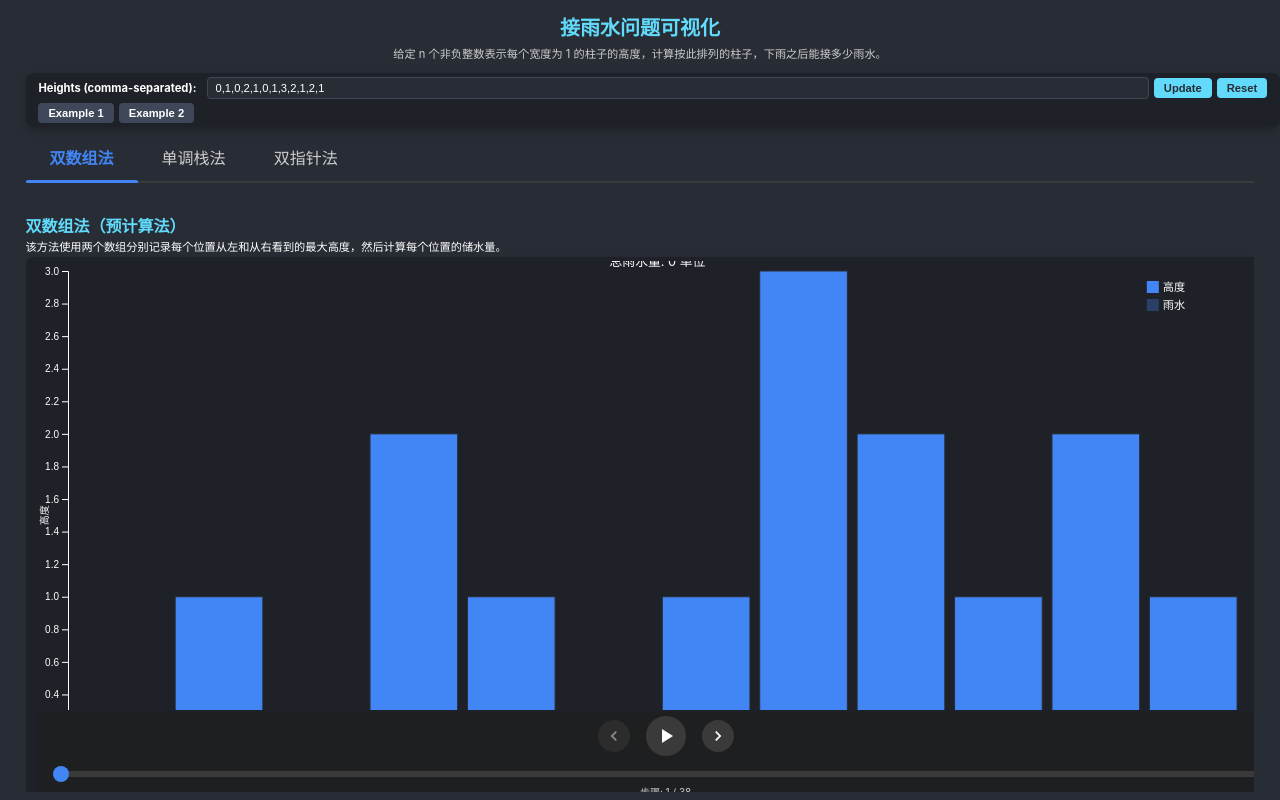
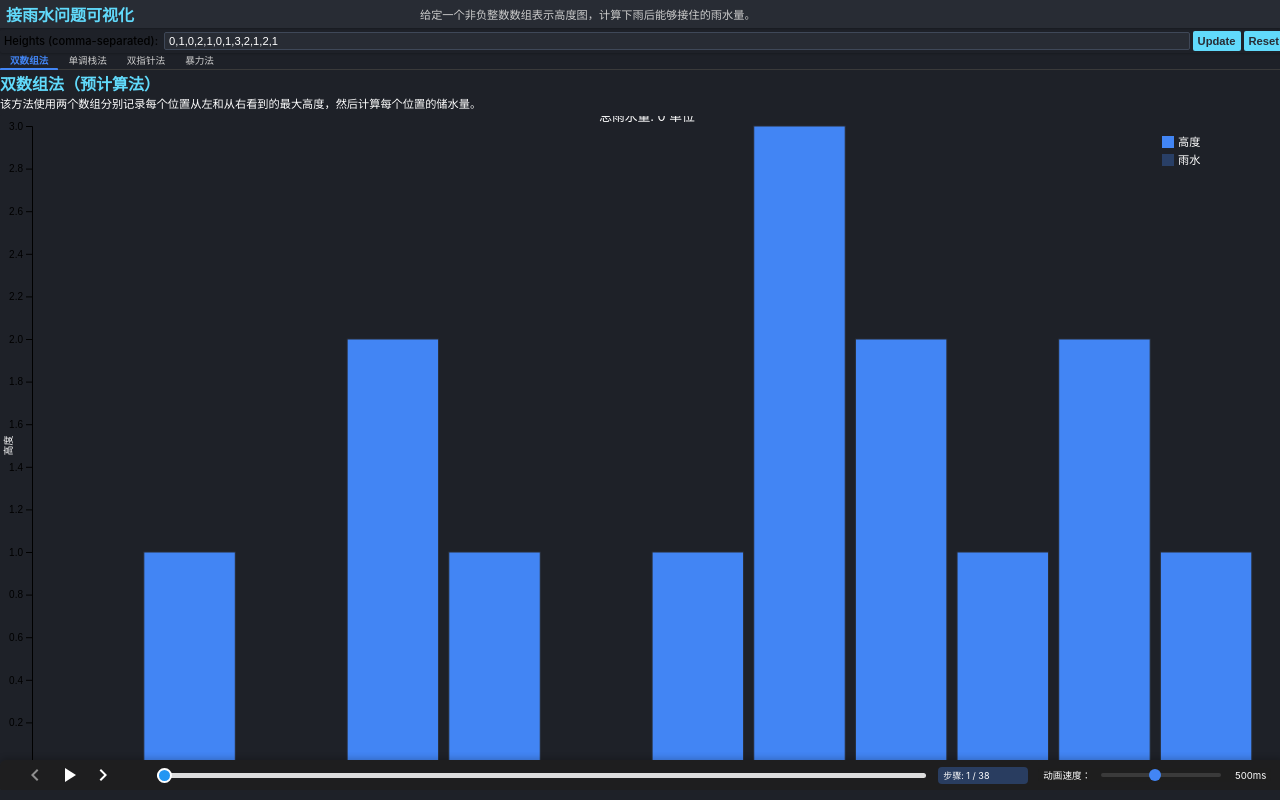
Before and after one commit to fuck-algorithm/leetcode-42-trapping-rain-water, a React (Create React App) app: page / in a window 1280 px wide. Built offline with nearby package versions, Linux system fonts and the light colour scheme.

Commit message:
feat: 改进布局结构，添加visualization-wrapper类以解决控制面板遮挡问题

```diff
--- a/src/App.css
+++ b/src/App.css
@@ -1,24 +1,19 @@
 .App {
-  text-align: center;
-  background-color: #282c34;
+  display: flex;
+  flex-direction: column;
   width: 100vw;
   height: 100vh;
   overflow: hidden;
-  display: flex;
-  justify-content: center;
-  align-items: center;
-  color: white;
+  background-color: #1e2128;
 }
 
 .App-content {
   display: flex;
   flex-direction: column;
   width: 100%;
-  height: 100%;
-  max-width: 100vw;
-  max-height: 100vh;
-  padding: 1vh 2vw;
-  box-sizing: border-box;
+  height: calc(100% - 26px);
+  overflow: hidden;
+  padding-top: 1px;
 }
 
 .App-logo {
@@ -33,12 +28,37 @@
 }
 
 .App-header {
-  flex: 0 0 auto;
+  padding: 2px 6px;
+  background-color: #282c34;
+  color: white;
+  box-shadow: 0 1px 2px rgba(0, 0, 0, 0.2);
+  height: 24px;
+  display: flex;
+  align-items: center;
+  z-index: 10;
+}
+
+.header-flex {
+  display: flex;
+  align-items: center;
+  justify-content: flex-start;
+  gap: 10px;
   width: 100%;
-  display: flex;
-  flex-direction: column;
-  align-items: center;
-  padding: 0.5vh 0;
+  height: 100%;
+}
+
+.App-header h1 {
+  margin: 0;
+  font-size: 1rem;
+  font-weight: 600;
+  white-space: nowrap;
+}
+
+.App-header .description {
+  margin: 0;
+  font-size: 0.7rem;
+  font-weight: 400;
+  max-width: 70%;
 }
 
 .App-link {
@@ -54,17 +74,6 @@
   }
 }
 
-.visualization-container {
-  width: 100%;
-  height: 100%;
-  background-color: #1e2128;
-  border-radius: 8px;
-  padding: 0.5vh 1vw;
-  box-shadow: 0 4px 8px rgba(0, 0, 0, 0.2);
-  display: flex;
-  flex-direction: column;
-}
-
 .rain-water-container {
   width: 100%;
   height: 100%;
@@ -75,9 +84,8 @@
 
 .d3-component {
   width: 100%;
-  flex: 1 1 auto;
-  height: auto;
-  max-height: 100%;
+  height: 100%;
+  overflow: hidden;
 }
 
 h1 {
@@ -99,44 +107,59 @@ h1 {
 .control-panel {
   flex: 0 0 auto;
   width: 100%;
-  margin: 0.5vh 0;
-  padding: 0.5vh 1vw;
+  margin: 0;
+  padding: 2px 4px;
   background-color: #1e2128;
-  border-radius: 8px;
-  box-shadow: 0 4px 8px rgba(0, 0, 0, 0.2);
+  border-radius: 2px;
+  box-shadow: 0 1px 2px rgba(0, 0, 0, 0.2);
   display: flex;
   flex-direction: column;
-  gap: 0.5vh;
+  gap: 1px;
+  z-index: 5;
 }
 
 .heights-input-control {
   width: 100%;
 }
 
+.heights-input-control .input-group {
+  display: flex;
+  flex-direction: column;
+  width: 100%;
+  margin-bottom: 2px;
+}
+
 .heights-input-control .input-row {
   display: flex;
   flex-wrap: wrap;
   align-items: center;
-  gap: 5px;
-  margin-bottom: 0.5vh;
+  gap: 3px;
+  margin-bottom: 0;
+  width: 100%;
+}
+
+.heights-input-control .buttons-group {
+  display: flex;
+  flex-wrap: wrap;
+  gap: 3px;
 }
 
 .heights-input-control label {
   flex: 0 0 auto;
-  margin-right: 5px;
-  font-weight: bold;
-  font-size: clamp(0.7rem, 1.2vh, 0.9rem);
+  margin-right: 3px;
+  font-weight: 500;
+  font-size: 0.7rem;
 }
 
 .heights-input-control input {
   flex: 1;
   min-width: 200px;
-  padding: 4px 8px;
+  padding: 2px 4px;
   border: 1px solid #3f4858;
   background-color: #282c34;
   color: white;
-  border-radius: 4px;
-  font-size: clamp(0.7rem, 1.2vh, 0.9rem);
+  border-radius: 2px;
+  font-size: 0.7rem;
 }
 
 .heights-input-control input.error {
@@ -151,15 +174,16 @@ h1 {
 }
 
 .heights-input-control button {
-  padding: 4px 10px;
+  padding: 1px 5px;
+  height: 20px;
   background-color: #61dafb;
   color: #282c34;
   border: none;
-  border-radius: 4px;
+  border-radius: 2px;
   cursor: pointer;
   font-weight: bold;
   transition: background-color 0.2s;
-  font-size: clamp(0.7rem, 1.2vh, 0.9rem);
+  font-size: 0.7rem;
 }
 
 .heights-input-control button:hover {
@@ -167,18 +191,7 @@ h1 {
 }
 
 .heights-input-control .examples {
-  display: flex;
-  gap: 5px;
-  margin-top: 0.5vh;
-}
-
-.heights-input-control .examples button {
-  background-color: #3f4858;
-  color: white;
-}
-
-.heights-input-control .examples button:hover {
-  background-color: #505b70;
+  display: none;
 }
 
 .description {
@@ -197,10 +210,32 @@ h1 {
 }
 
 .visualization-panel {
-  flex: 1 1 auto;
+  flex: 1;
   width: 100%;
-  margin-top: 0.3vh;
   display: flex;
+  overflow: hidden;
+  position: relative;
+  height: calc(100% - 30px - 18px); /* 减去header和tab高度 */
+}
+
+.visualization-container {
+  width: 100%;
+  height: 100%;
+  background-color: #1e2128;
+  border-radius: 2px;
+  padding: 2px;
+  display: flex;
+  flex-direction: column;
+  overflow: hidden;
+  flex: 1;
+  position: relative;
+  padding-bottom: 30px; /* 为控制面板预留空间 */
+}
+
+.visualization-wrapper {
+  width: 100%;
+  height: 100%;
+  position: relative;
   overflow: hidden;
 }
 
@@ -209,6 +244,7 @@ h1 {
   height: 100%;
   display: flex;
   flex-direction: column;
+  overflow: hidden;
 }
 
 .algorithm-description {
@@ -240,49 +276,64 @@ h1 {
 }
 
 .tab-header {
-  flex: 0 0 auto;
-  display: flex;
-  border-bottom: 2px solid #3a3a3a;
-  margin-bottom: 0.3vh;
+  flex: 0 0 auto !important;
+  display: flex !important;
+  border-bottom: 1px solid #3a3a3a !important;
+  margin: 0 !important;
+  padding: 0 !important;
+  height: 16px !important;
+  min-height: 16px !important;
+  max-height: 16px !important;
+  overflow: visible !important;
+  z-index: 4 !important;
 }
 
 .tab-button {
-  background: none;
-  border: none;
-  padding: 0.5vh 2vw;
-  color: #ccc;
-  font-size: clamp(0.7rem, 1.2vh, 0.9rem);
-  cursor: pointer;
-  transition: all 0.3s ease;
-  position: relative;
-  font-weight: 500;
+  background: none !important;
+  border: none !important;
+  padding: 0 10px !important;
+  margin: 0 !important;
+  color: #ccc !important;
+  font-size: 0.6rem !important;
+  cursor: pointer !important;
+  transition: all 0.3s ease !important;
+  position: relative !important;
+  font-weight: 500 !important;
+  line-height: 16px !important;
+  height: 16px !important;
+  max-height: 16px !important;
+  display: flex !important;
+  align-items: center !important;
+  justify-content: center !important;
 }
 
 .tab-button:hover {
-  color: #fff;
-  background-color: rgba(66, 133, 244, 0.1);
+  color: #fff !important;
+  background-color: rgba(66, 133, 244, 0.1) !important;
 }
 
 .tab-button.active {
-  color: #4285f4;
-  font-weight: bold;
+  color: #4285f4 !important;
+  font-weight: bold !important;
 }
 
 .tab-button.active::after {
-  content: '';
-  position: absolute;
-  bottom: -2px;
-  left: 0;
-  width: 100%;
-  height: 3px;
-  background-color: #4285f4;
-  border-top-left-radius: 2px;
-  border-top-right-radius: 2px;
+  content: '' !important;
+  position: absolute !important;
+  bottom: -1px !important;
+  left: 0 !important;
+  width: 100% !important;
+  height: 2px !important;
+  background-color: #4285f4 !important;
+  border-top-left-radius: 1px !important;
+  border-top-right-radius: 1px !important;
 }
 
 .tab-content {
-  flex: 1 1 auto;
-  overflow: hidden;
-  display: flex;
-  flex-direction: column;
+  flex: 1 !important;
+  display: flex !important;
+  flex-direction: column !important;
+  overflow: hidden !important;
+  padding-top: 1px !important;
+  position: relative !important;
 }
--- a/src/App.tsx
+++ b/src/App.tsx
@@ -1,28 +1,28 @@
 import React, { useState, useEffect } from 'react';
 import './App.css';
-import TabControl, { TabItem } from './components/common/TabControl';
+import HeightsInputControl from './components/HeightsInputControl';
 import PrecomputationVisualizer from './algorithms/precomputation/PrecomputationVisualizer';
 import MonotonicStackVisualizer from './algorithms/monotonicStack/MonotonicStackVisualizer';
 import TwoPointersVisualizer from './algorithms/twoPointers/TwoPointersVisualizer';
-import HeightsInputControl from './components/HeightsInputControl';
+import TabControl from './components/common/TabControl';
+import BruteForceVisualizer from './algorithms/bruteForce/BruteForceVisualizer';
+
+// 默认高度数组
+const defaultHeights = [0, 1, 0, 2, 1, 0, 1, 3, 2, 1, 2, 1];
 
 function App() {
-  // Default data for the trapping rain water problem
-  const defaultHeights = [0, 1, 0, 2, 1, 0, 1, 3, 2, 1, 2, 1];
+  // 状态
+  const [heights, setHeights] = useState<number[]>(defaultHeights);
+  const [activeTab, setActiveTab] = useState<string>("precomputation");
+  const [speed, setSpeed] = useState<number>(500);
 
-  // State to keep track of the current heights
-  const [heights, setHeights] = useState<number[]>(defaultHeights);
-  // State to control animation speed
-  const [speed, setSpeed] = useState<number>(500);
-  // State to track the active algorithm tab
-  const [activeTab, setActiveTab] = useState<string>("precomputation");
-  // State to track viewport dimensions
+  // 视口尺寸状态
   const [viewportSize, setViewportSize] = useState({
     width: window.innerWidth,
     height: window.innerHeight
   });
 
-  // Update viewport size on resize
+  // 处理窗口大小变化
   useEffect(() => {
     const handleResize = () => {
       setViewportSize({
@@ -35,13 +35,13 @@ function App() {
     return () => window.removeEventListener('resize', handleResize);
   }, []);
 
-  // 处理速度变化，传递给所有可视化组件
+  // 处理速度变化
   const handleSpeedChange = (newSpeed: number) => {
     setSpeed(newSpeed);
   };
 
-  // Define tabs for different algorithms
-  const algorithmTabs: TabItem[] = [
+  // 算法标签页
+  const algorithmTabs = [
     {
       id: "precomputation",
       title: "双数组法",
@@ -56,19 +56,34 @@ function App() {
       id: "twoPointers",
       title: "双指针法",
       content: <TwoPointersVisualizer heights={heights} speed={speed} onSpeedChange={handleSpeedChange} />
+    },
+    {
+      id: "bruteForce",
+      title: "暴力法",
+      content: <BruteForceVisualizer heights={heights} />
     }
   ];
 
+  const loadExample = () => {
+    // Implementation of loadExample function
+  };
+
+  const generateRandom = () => {
+    // Implementation of generateRandom function
+  };
+
   return (
     <div className="App">
-      <div className="App-content">
-        <div className="App-header">
+      <div className="App-header">
+        <div className="header-flex">
           <h1>接雨水问题可视化</h1>
           <p className="description">
-            给定 n 个非负整数表示每个宽度为 1 的柱子的高度，计算按此排列的柱子，下雨之后能接多少雨水。
+            给定一个非负整数数组表示高度图，计算下雨后能够接住的雨水量。
           </p>
         </div>
+      </div>
 
+      <div className="App-content">
         <div className="control-panel">
           <HeightsInputControl
             initialHeights={defaultHeights}
--- a/src/components/common/AnimationControls.css
+++ b/src/components/common/AnimationControls.css
@@ -1,21 +1,90 @@
 .animation-controls {
   width: 100%;
   max-width: 100%;
-  margin: 0.3vh auto;
-  padding: 0.5vh 1vw;
-  background-color: rgba(30, 30, 30, 0.8);
-  border-radius: 8px;
-  box-shadow: 0 4px 6px rgba(0, 0, 0, 0.1);
+  margin: 0;
+  padding: 4px 1vw;
+  background-color: rgba(30, 30, 30, 0.9);
+  border-radius: 6px 6px 0 0;
+  box-shadow: 0 -2px 6px rgba(0, 0, 0, 0.2);
   display: flex;
-  flex-direction: column;
-  gap: 0.3vh;
+  flex-direction: row;
+  align-items: center;
+  gap: 10px;
+  position: absolute;
+  bottom: 0;
+  left: 0;
+  right: 0;
+  z-index: 10;
+  height: 30px;
+  min-height: 30px;
+  box-sizing: border-box;
+}
+
+.animation-controls button {
+  background: none;
+  border: none;
+  color: white;
+  cursor: pointer;
+  padding: 0;
+  display: flex;
+  align-items: center;
+  justify-content: center;
+  font-size: 16px;
+  width: 24px;
+  height: 24px;
+  border-radius: 4px;
+  transition: background-color 0.2s;
+}
+
+.animation-controls button:hover {
+  background-color: rgba(255, 255, 255, 0.1);
+}
+
+.animation-progress-container {
+  flex: 1;
+  position: relative;
+  height: 20px;
+  display: flex;
+  align-items: center;
+}
+
+.animation-progress {
+  width: 100%;
+  height: 4px;
+  background-color: #444;
+  border-radius: 2px;
+  overflow: hidden;
+  cursor: pointer;
+}
+
+.animation-progress-bar {
+  height: 100%;
+  background-color: #61dafb;
+  transition: width 0.2s;
+}
+
+.animation-speed {
+  display: flex;
+  align-items: center;
+  gap: 5px;
+  white-space: nowrap;
+  font-size: 12px;
+  color: #ccc;
+}
+
+.animation-steps {
+  font-size: 12px;
+  color: #ccc;
+  margin-left: 5px;
+  white-space: nowrap;
 }
 
 .controls-row {
   display: flex;
   justify-content: center;
   align-items: center;
-  margin-bottom: 0.3vh;
+  margin: 0;
+  padding: 0 5px;
 }
 
 .control-button {
@@ -23,12 +92,12 @@
   color: white;
   border: none;
   border-radius: 50%;
-  width: clamp(24px, 4vw, 32px);
-  height: clamp(24px, 4vw, 32px);
+  width: clamp(24px, 3vw, 28px);
+  height: clamp(24px, 3vw, 28px);
   display: flex;
   justify-content: center;
   align-items: center;
-  margin: 0 clamp(3px, 0.8vw, 8px);
+  margin: 0 clamp(3px, 0.6vw, 6px);
   cursor: pointer;
   transition: background-color 0.2s, transform 0.1s;
 }
@@ -47,102 +116,104 @@
 }
 
 .play-button {
-  width: clamp(30px, 5vw, 40px);
-  height: clamp(30px, 5vw, 40px);
+  width: clamp(28px, 3.5vw, 32px);
+  height: clamp(28px, 3.5vw, 32px);
 }
 
 .progress-container {
-  width: 100%;
-  position: relative;
-  margin-bottom: 0.3vh;
+  flex: 1;
+  display: flex;
+  align-items: center;
+  gap: 10px;
+  margin: 0;
 }
 
 .progress-slider {
-  width: 100%;
-  height: 6px;
+  flex: 1;
+  height: 8px;
   -webkit-appearance: none;
   appearance: none;
   background: #3a3a3a;
   outline: none;
-  border-radius: 3px;
+  border-radius: 4px;
   cursor: pointer;
 }
 
 .progress-slider::-webkit-slider-thumb {
   -webkit-appearance: none;
   appearance: none;
-  width: clamp(12px, 2vw, 16px);
-  height: clamp(12px, 2vw, 16px);
+  width: clamp(14px, 2vw, 16px);
+  height: clamp(14px, 2vw, 16px);
   background: #4285f4;
   border-radius: 50%;
   cursor: pointer;
   transition: transform 0.1s;
-}
-
-.progress-slider::-webkit-slider-thumb:hover {
-  transform: scale(1.1);
+  border: 2px solid #fff;
 }
 
 .progress-slider::-moz-range-thumb {
-  width: clamp(12px, 2vw, 16px);
-  height: clamp(12px, 2vw, 16px);
+  width: clamp(14px, 2vw, 16px);
+  height: clamp(14px, 2vw, 16px);
   background: #4285f4;
   border-radius: 50%;
   cursor: pointer;
   transition: transform 0.1s;
-  border: none;
-}
-
-.progress-slider::-moz-range-thumb:hover {
-  transform: scale(1.1);
+  border: 2px solid #fff;
 }
 
 .step-info {
-  margin-top: 3px;
-  text-align: center;
-  font-size: clamp(10px, 1.2vh, 12px);
-  color: #ccc;
+  flex: 0 0 auto;
+  min-width: 80px;
+  text-align: left;
+  font-size: clamp(9px, 1.1vh, 11px);
+  color: #fff;
+  margin: 0;
+  padding: 2px 5px;
+  background-color: rgba(66, 133, 244, 0.3);
+  border-radius: 4px;
 }
 
 .speed-control {
   display: flex;
   align-items: center;
-  padding: 0.2vh 1vw;
-  background-color: rgba(30, 30, 30, 0.8);
-  border-radius: 8px;
+  padding: 0 5px;
+  margin-left: auto;
+  background-color: rgba(30, 30, 30, 0.5);
+  border-radius: 4px;
 }
 
 .speed-control label {
   margin-right: 5px;
   color: white;
-  font-size: clamp(0.7rem, 1.2vh, 0.9rem);
+  font-size: clamp(0.6rem, 1vh, 0.8rem);
   white-space: nowrap;
 }
 
 .speed-slider {
   flex: 1;
-  height: 6px;
+  height: 4px;
   -webkit-appearance: none;
   appearance: none;
   background: #3a3a3a;
   outline: none;
-  border-radius: 3px;
-  margin: 0 10px;
+  border-radius: 2px;
+  margin: 0 5px;
+  max-width: 120px;
 }
 
 .speed-slider::-webkit-slider-thumb {
   -webkit-appearance: none;
   appearance: none;
-  width: clamp(12px, 2vw, 16px);
-  height: clamp(12px, 2vw, 16px);
+  width: clamp(10px, 1.5vw, 12px);
+  height: clamp(10px, 1.5vw, 12px);
   background: #4285f4;
   border-radius: 50%;
   cursor: pointer;
 }
 
 .speed-slider::-moz-range-thumb {
-  width: clamp(12px, 2vw, 16px);
-  height: clamp(12px, 2vw, 16px);
+  width: clamp(10px, 1.5vw, 12px);
+  height: clamp(10px, 1.5vw, 12px);
   background: #4285f4;
   border-radius: 50%;
   cursor: pointer;
@@ -153,6 +224,6 @@
   min-width: 40px;
   text-align: right;
   color: white;
-  font-size: clamp(0.7rem, 1.2vh, 0.9rem);
+  font-size: clamp(0.6rem, 1vh, 0.8rem);
   white-space: nowrap;
 }
```
Also changed, not shown: src/hooks/useElementSize.ts (added, +43 -0 lines).
